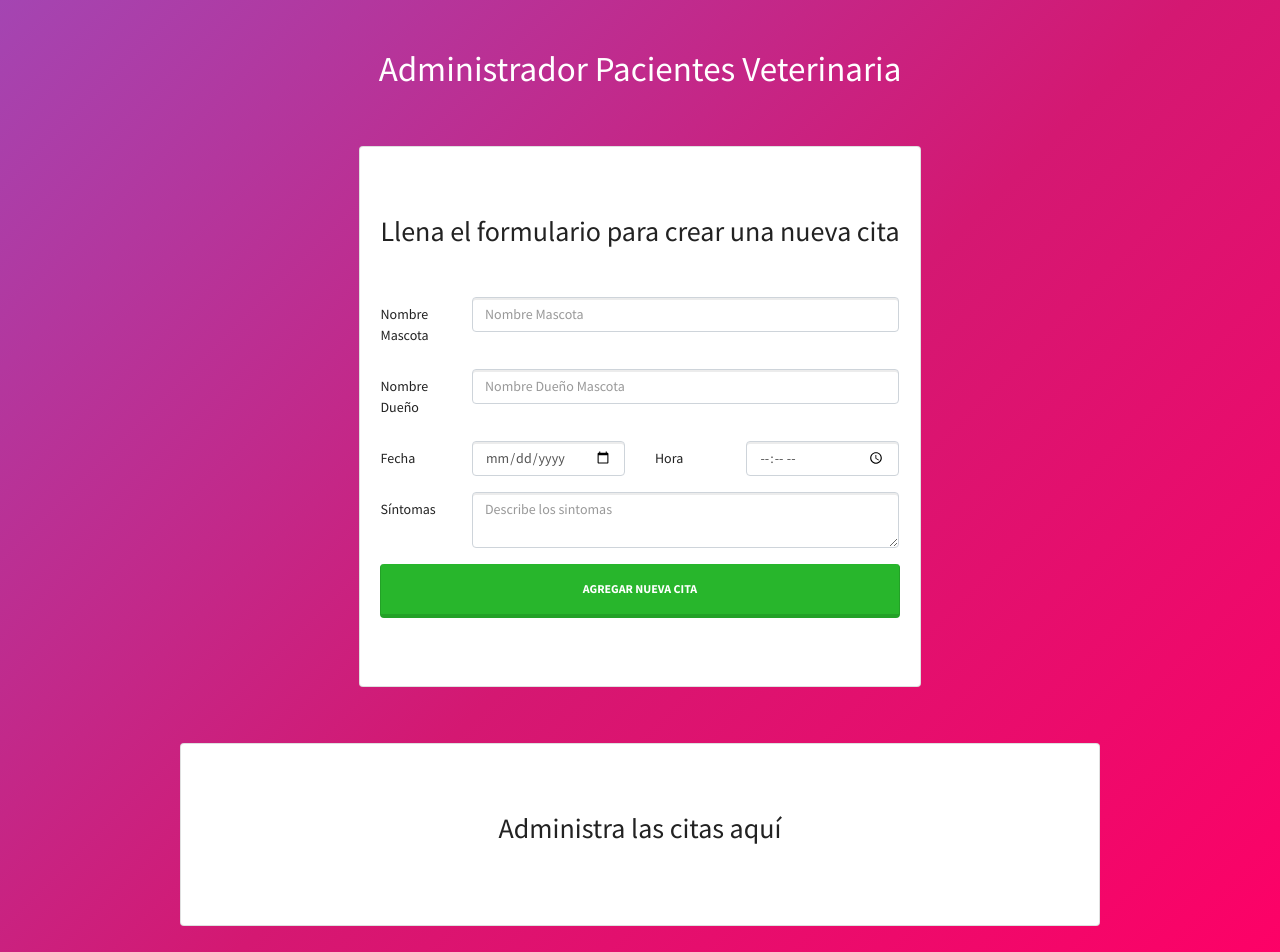
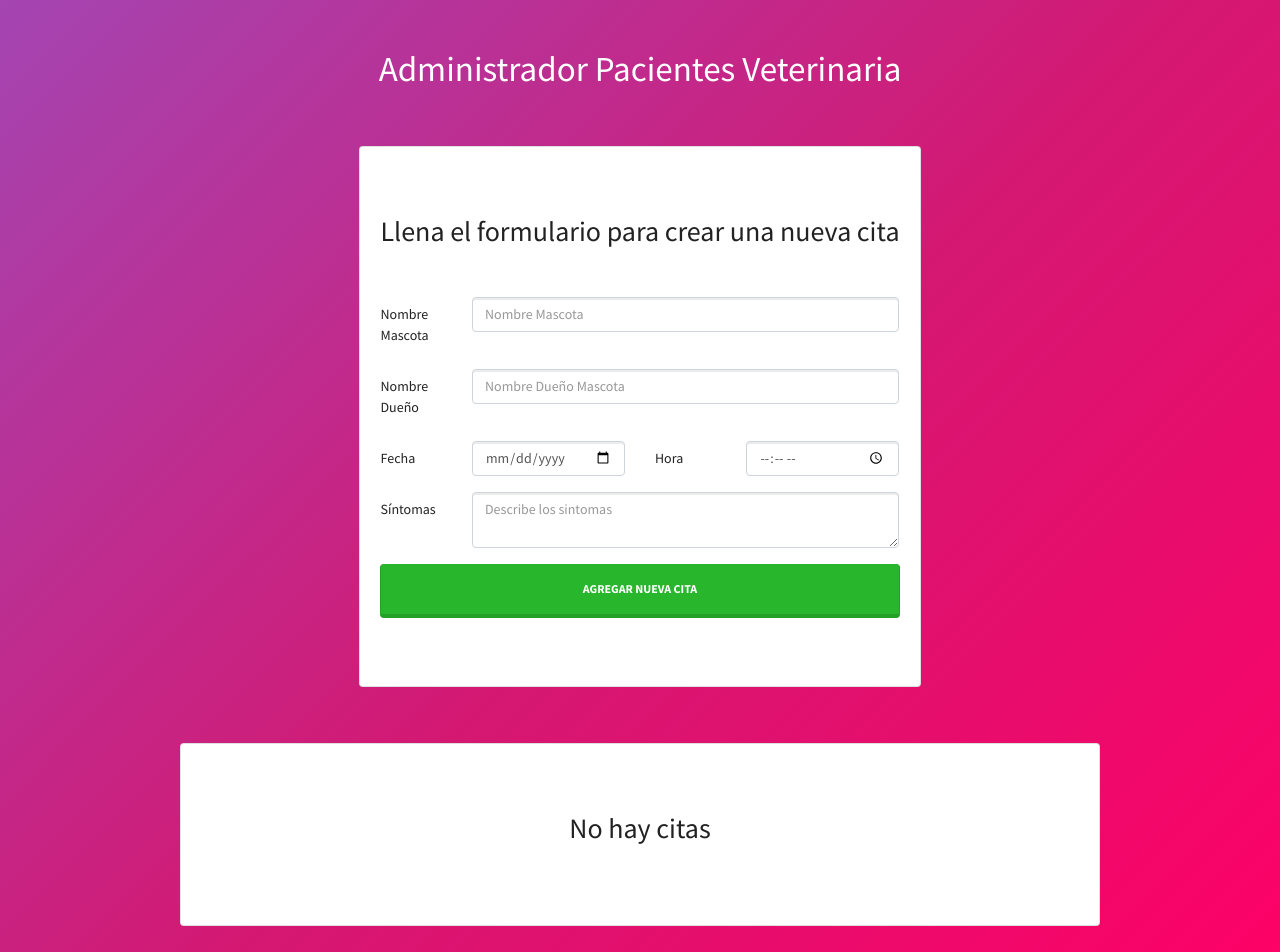
Before and after one commit to DannyMezaGit/Admin.Veterinaria, a React (Create React App) app: page / in a window 1280 px wide. Shown: the top 952 px of the page. Built offline with nearby package versions, Linux system fonts and the light colour scheme.

Commit message:
Mensaje en apartado de citas guardadas

```diff
--- a/src/components/ListaCitas.js
+++ b/src/components/ListaCitas.js
@@ -2,12 +2,18 @@
 import Cita from './Cita';
 import PropTypes from 'prop-types';
 
-const ListaCitas = ({ citas, eliminarCita }) => (
+const ListaCitas = ({ citas, eliminarCita }) => {
+
+    // Imprimir mensaje
+    const mensaje = Object.keys(citas).length === 0 ? 'No hay citas' : 'Administra las citas aquí';
+
+
+    return (
 
         <div className="card mt-2 py-5">
             <div className="card-body">
                 <h2 className="card-title text-center">
-                Administra las citas aquí
+                    { mensaje }
                 </h2>
                 <div className="lista-citas">
                     {citas.map(cita => (
@@ -22,6 +28,7 @@
         </div>
 
     );
+}
 
 ListaCitas.propTypes = {
     citas: PropTypes.array.isRequired,
```
Lines whose indentation alone changed are shown as unchanged.
